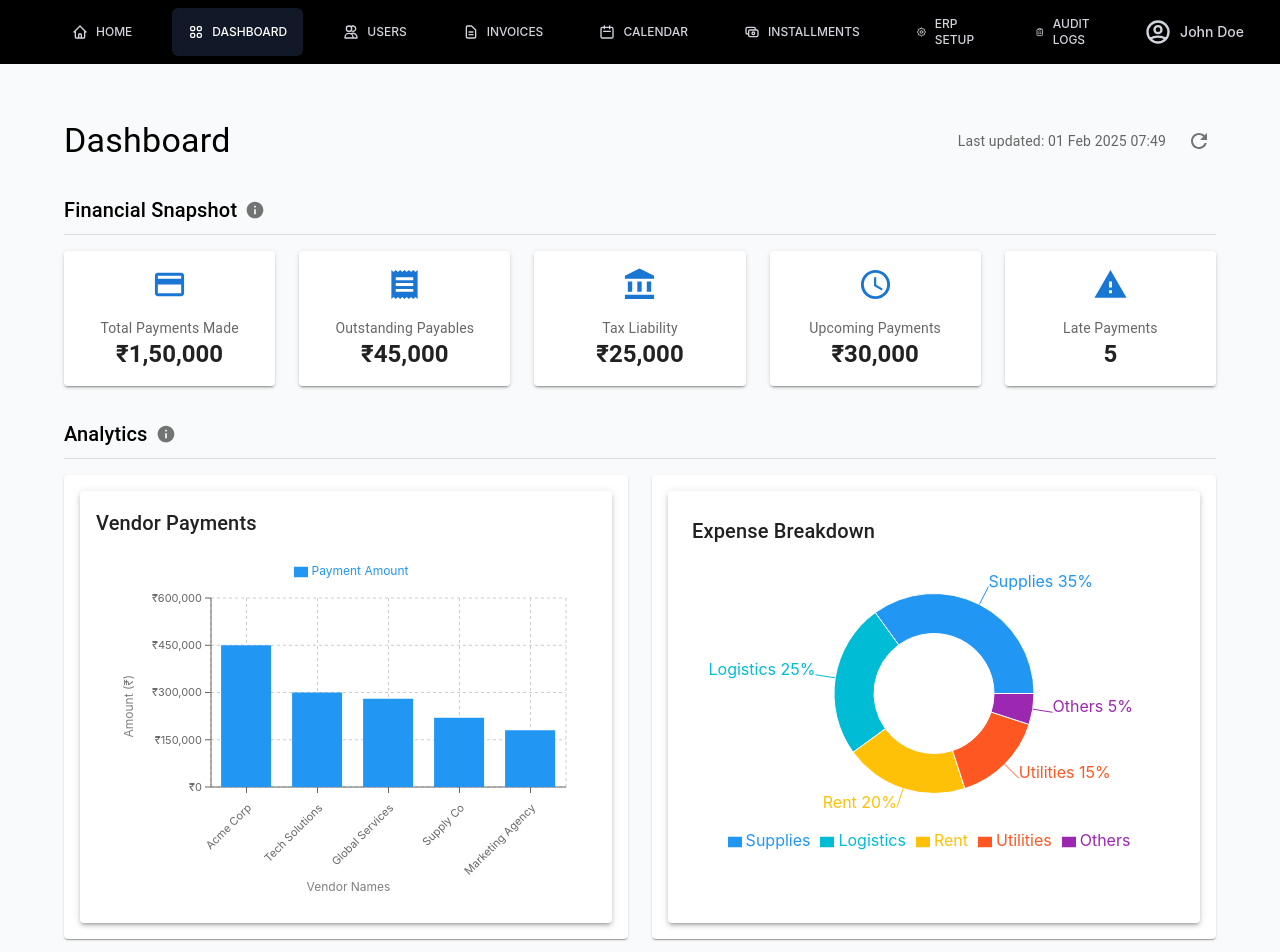
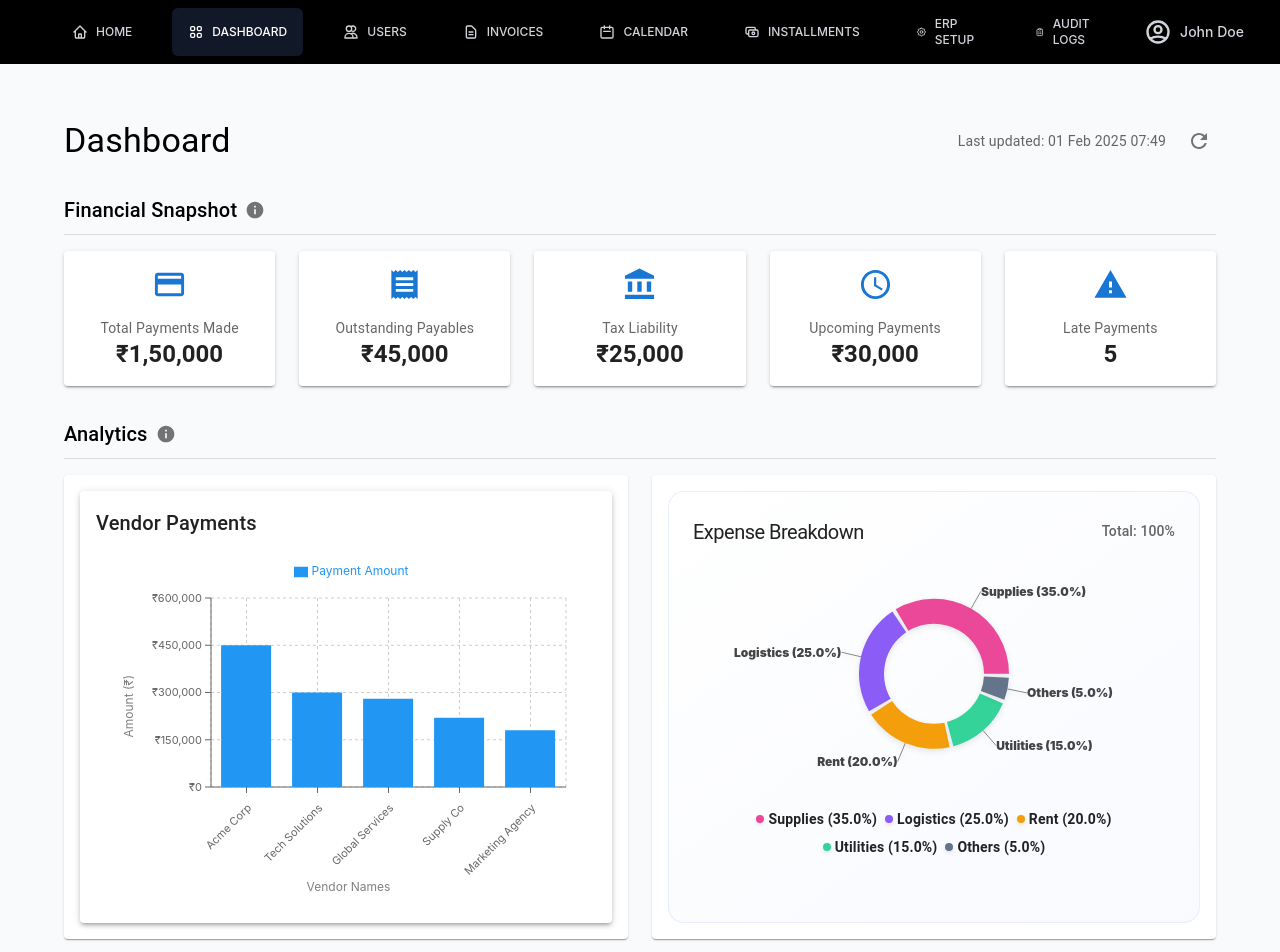
Before and after one commit to thecolossalsparkle/liquidrbac, a React (Create React App) app: page /dashboard in a window 1280 px wide. Shown: the top 952 px of the page. Built offline with nearby package versions, Linux system fonts and the light colour scheme.

Commit message:
Expense Breakdown Chart

```diff
--- a/package.json
+++ b/package.json
@@ -14,6 +14,7 @@
     "@nivo/bar": "^0.88.0",
     "@nivo/line": "^0.88.0",
     "cra-template": "1.2.0",
+    "cx": "^24.11.4",
     "date-fns": "^4.1.0",
     "react": "^18.2.0",
     "react-dom": "^18.2.0",
--- a/src/components/Charts/ExpenseBreakdownChart.jsx
+++ b/src/components/Charts/ExpenseBreakdownChart.jsx
@@ -2,15 +2,95 @@ import React from 'react';
 import { PieChart, Pie, Cell, Tooltip, ResponsiveContainer, Legend } from 'recharts';
 import { Box, Typography, Paper } from '@mui/material';
 
-const COLORS = ['#2196f3', '#00bcd4', '#ffc107', '#ff5722', '#9c27b0'];
+// Modern, distinct color palette
+const COLORS = {
+  'Utilities': '#34D399',      // Soft teal
+  'Rent': '#F59E0B',          // Deep amber
+  'Supplies': '#EC4899',      // Pink
+  'Services': '#3B82F6',      // Blue
+  'Logistics': '#8B5CF6',     // Purple
+  'Others': '#64748B'         // Slate gray
+};
 
 const ExpenseBreakdownChart = ({ data }) => {
+  // Custom Legend Component
+  const CustomLegend = ({ payload }) => {
+    return (
+      <Box
+        sx={{
+          display: 'flex',
+          justifyContent: 'center',
+          gap: 1,
+          mt: 1,
+          flexWrap: 'wrap',
+          px: 2
+        }}
+      >
+        {payload.map((entry, index) => (
+          <Box
+            key={`legend-${index}`}
+            sx={{
+              display: 'flex',
+              alignItems: 'center',
+              gap: 0.5
+            }}
+          >
+            <Box
+              sx={{
+                width: 8,
+                height: 8,
+                borderRadius: '50%',
+                backgroundColor: entry.color,
+                boxShadow: '0 2px 4px rgba(0,0,0,0.1)'
+              }}
+            />
+            <Typography
+              variant="body2"
+              sx={{
+                fontWeight: 600,
+                color: 'text.primary',
+                fontSize: '0.875rem'
+              }}
+            >
+              {`${entry.value} (${(data[index].value).toFixed(1)}%)`}
+            </Typography>
+          </Box>
+        ))}
+      </Box>
+    );
+  };
+
   const CustomTooltip = ({ active, payload }) => {
     if (active && payload && payload.length) {
       return (
-        <Box sx={{ bgcolor: 'background.paper', p: 1, border: '1px solid #ccc' }}>
-          <Typography variant="body2">
-            {`${payload[0].name}: ${payload[0].value}%`}
+        <Box
+          sx={{
+            bgcolor: 'rgba(255, 255, 255, 0.95)',
+            backdropFilter: 'blur(8px)',
+            p: 2,
+            borderRadius: 2,
+            boxShadow: '0 4px 24px rgba(0, 0, 0, 0.06)',
+            border: '1px solid rgba(0, 0, 0, 0.03)',
+          }}
+        >
+          <Typography
+            variant="subtitle2"
+            sx={{
+              fontWeight: 600,
+              color: payload[0].fill,
+              mb: 0.5
+            }}
+          >
+            {payload[0].name}
+          </Typography>
+          <Typography
+            variant="h6"
+            sx={{
+              fontWeight: 700,
+              letterSpacing: '-0.5px'
+            }}
+          >
+            {payload[0].value}%
           </Typography>
         </Box>
       );
@@ -19,34 +99,90 @@ const ExpenseBreakdownChart = ({ data }) => {
   };
 
   return (
-    <Paper elevation={3} sx={{ p: 3, height: '100%' }}>
+    <Paper
+      elevation={0}
+      sx={{
+        p: 3,
+        height: '100%',
+        borderRadius: 4,
+        background: 'linear-gradient(145deg, #ffffff 0%, #f8faff 100%)',
+        border: '1px solid rgba(230, 235, 255, 0.9)',
+      }}
+    >
       <Box sx={{ width: '100%', height: 350 }}>
-        <Typography variant="h6" gutterBottom>
-          Expense Breakdown
-        </Typography>
+        <Box sx={{ mb: 3, display: 'flex', justifyContent: 'space-between', alignItems: 'center' }}>
+          <Typography
+            variant="h6"
+            sx={{
+              fontWeight: 400,
+              fontSize: '1.25rem',
+              color: 'text.primary',
+              letterSpacing: '-0.5px'
+            }}
+          >
+            Expense Breakdown
+          </Typography>
+          <Typography
+            variant="subtitle2"
+            sx={{
+              color: 'text.secondary',
+              fontWeight: 500
+            }}
+          >
+            Total: 100%
+          </Typography>
+        </Box>
         <ResponsiveContainer width="100%" height="90%">
-          <PieChart>
+          <PieChart margin={{ top: 10, right: 30, bottom: 30, left: 30 }}>
             <Pie
               data={data}
               cx="50%"
-              cy="50%"
-              labelLine={true}
-              label={({ name, percent }) => `${name} ${(percent * 100).toFixed(0)}%`}
-              outerRadius={100}
-              innerRadius={60}
-              fill="#8884d8"
+              cy="45%"
+              labelLine={{
+                strokeWidth: 1,
+                stroke: '#888888',
+                length: 15,
+                length2: 15,
+              }}
+              label={({ name, value, x, y, cx: pieX }) => {
+                return (
+                  <text
+                    x={x}
+                    y={y}
+                    fill="#444444"
+                    textAnchor={x > pieX ? "start" : "end"}
+                    dominantBaseline="central"
+                    fontSize="12px"
+                    fontWeight="900"
+                  >
+                    {`${name} (${value.toFixed(1)}%)`}
+                  </text>
+                );
+              }}
+              outerRadius={75}
+              innerRadius={50}
               dataKey="value"
+              paddingAngle={3}
+              strokeWidth={0}
             >
               {data.map((entry, index) => (
-                <Cell key={`cell-${index}`} fill={COLORS[index % COLORS.length]} />
+                <Cell
+                  key={`cell-${index}`}
+                  fill={COLORS[entry.name] || COLORS.Others}
+                  style={{
+                    filter: 'drop-shadow(0px 2px 3px rgba(0, 0, 0, 0.1))',
+                  }}
+                />
               ))}
             </Pie>
             <Tooltip content={<CustomTooltip />} />
             <Legend
+              content={<CustomLegend />}
               verticalAlign="bottom"
               align="center"
-              layout="horizontal"
-              height={36}
+              wrapperStyle={{
+                paddingTop: '15px'
+              }}
             />
           </PieChart>
         </ResponsiveContainer>
```
Also changed, not shown: 1 other file (tests, documents, lock files or other folders).
